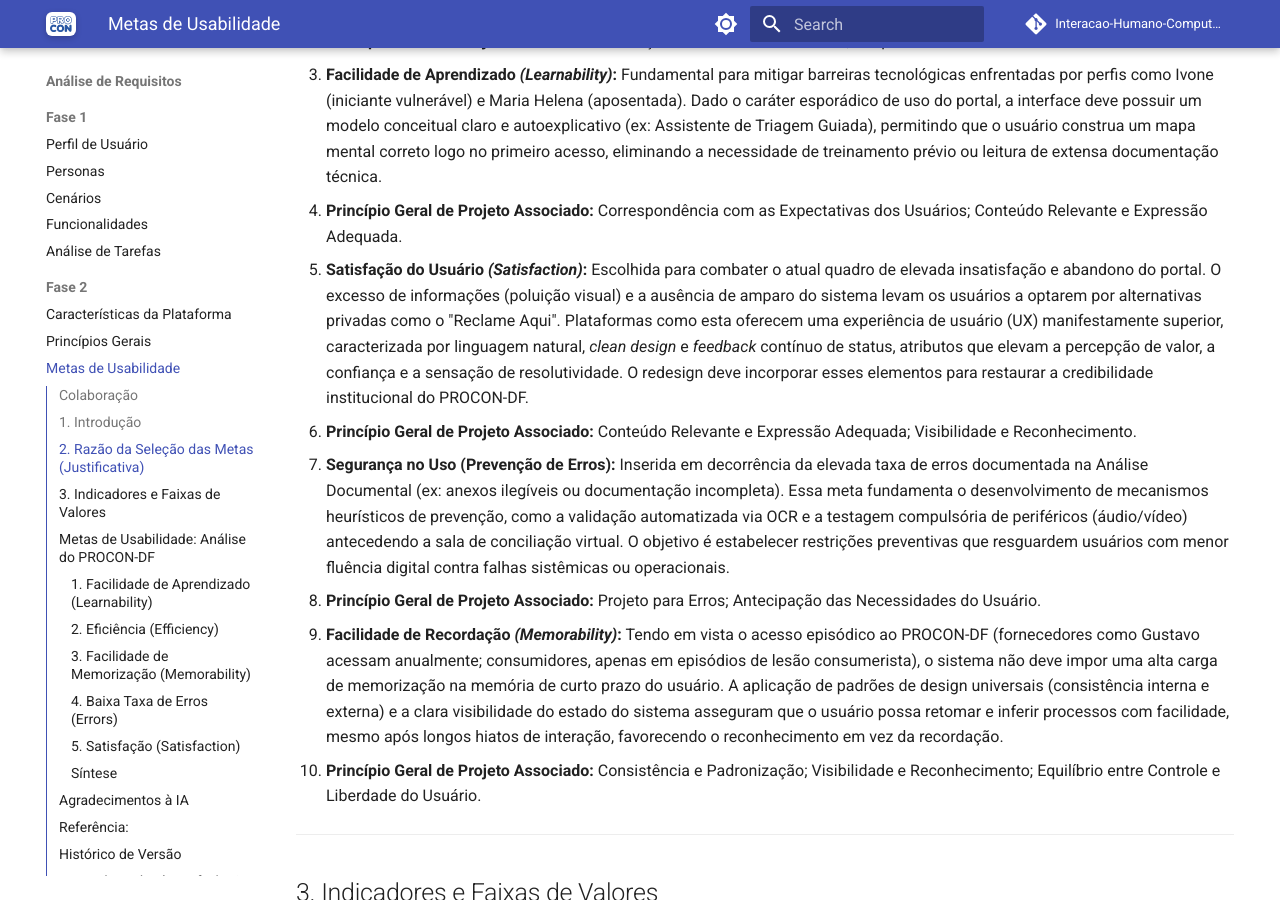
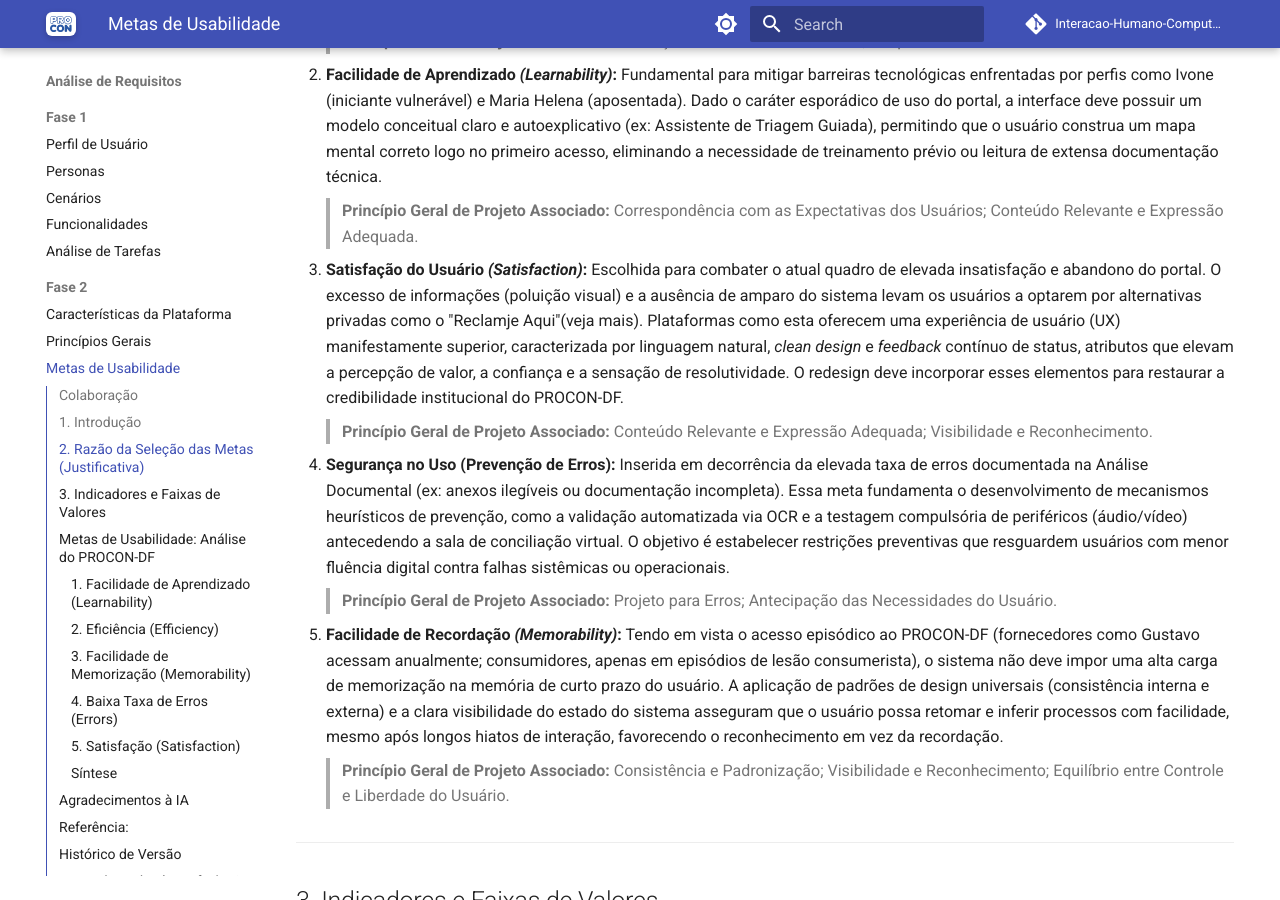
Before and after one commit to Interacao-Humano-Computador/2026.1-Grupo03, an MkDocs documentation site: the page built from docs/analise-requisitos/metas-usabilidade.md, in a window 1280 px wide and 900 px high, scrolled down 980 px. Built offline with MkDocs 1.6.1 and Material for MkDocs 9.7.7, drawn with Linux system fonts in a browser that asks for light colours; comment, search, counter and statistics services are not loaded.

Commit message:
docs: create usability goals documentation and project execution schedule artifact

```diff
--- a/docs/analise-requisitos/metas-usabilidade.md
+++ b/docs/analise-requisitos/metas-usabilidade.md
@@ -18,15 +18,15 @@
 Conforme exigência da verificação do projeto, justificamos abaixo a escolha das metas prioritárias para o PROCON-DF, baseadas em evidências empíricas e totalmente alinhadas aos artefatos da Análise de Requisitos:
 
 1. **Eficiência:** Selecionada pois o Grupo de Foco e a Análise de Tarefas (GOMS) evidenciaram uma forte aversão à burocracia excessiva e à alta carga cognitiva exigida na interface atual. O uso de tecnologias como OCR e o autocompletar visa maximizar a eficiência de entrada de dados, reduzindo o tempo de execução e a probabilidade de falhas operacionais, otimizando o fluxo de interação para cidadãos e fornecedores.
-   - **Princípio Geral de Projeto Associado:** Promoção da Eficiência do Usuário; Simplicidade nas Estruturas das Tarefas.
+   > **Princípio Geral de Projeto Associado:** Promoção da Eficiência do Usuário; Simplicidade nas Estruturas das Tarefas.
 2. **Facilidade de Aprendizado *(Learnability)*:** Fundamental para mitigar barreiras tecnológicas enfrentadas por perfis como Ivone (iniciante vulnerável) e Maria Helena (aposentada). Dado o caráter esporádico de uso do portal, a interface deve possuir um modelo conceitual claro e autoexplicativo (ex: Assistente de Triagem Guiada), permitindo que o usuário construa um mapa mental correto logo no primeiro acesso, eliminando a necessidade de treinamento prévio ou leitura de extensa documentação técnica.
-   - **Princípio Geral de Projeto Associado:** Correspondência com as Expectativas dos Usuários; Conteúdo Relevante e Expressão Adequada.
-3. **Satisfação do Usuário *(Satisfaction)*:** Escolhida para combater o atual quadro de elevada insatisfação e abandono do portal. O excesso de informações (poluição visual) e a ausência de amparo do sistema levam os usuários a optarem por alternativas privadas como o "Reclame Aqui". Plataformas como esta oferecem uma experiência de usuário (UX) manifestamente superior, caracterizada por linguagem natural, *clean design* e *feedback* contínuo de status, atributos que elevam a percepção de valor, a confiança e a sensação de resolutividade. O redesign deve incorporar esses elementos para restaurar a credibilidade institucional do PROCON-DF.
-   - **Princípio Geral de Projeto Associado:** Conteúdo Relevante e Expressão Adequada; Visibilidade e Reconhecimento.
+   > **Princípio Geral de Projeto Associado:** Correspondência com as Expectativas dos Usuários; Conteúdo Relevante e Expressão Adequada.
+3. **Satisfação do Usuário *(Satisfaction)*:** Escolhida para combater o atual quadro de elevada insatisfação e abandono do portal. O excesso de informações (poluição visual) e a ausência de amparo do sistema levam os usuários a optarem por alternativas privadas como o "Reclamje Aqui"(veja mais). Plataformas como esta oferecem uma experiência de usuário (UX) manifestamente superior, caracterizada por linguagem natural, *clean design* e *feedback* contínuo de status, atributos que elevam a percepção de valor, a confiança e a sensação de resolutividade. O redesign deve incorporar esses elementos para restaurar a credibilidade institucional do PROCON-DF.
+   > **Princípio Geral de Projeto Associado:** Conteúdo Relevante e Expressão Adequada; Visibilidade e Reconhecimento.
 4. **Segurança no Uso (Prevenção de Erros):** Inserida em decorrência da elevada taxa de erros documentada na Análise Documental (ex: anexos ilegíveis ou documentação incompleta). Essa meta fundamenta o desenvolvimento de mecanismos heurísticos de prevenção, como a validação automatizada via OCR e a testagem compulsória de periféricos (áudio/vídeo) antecedendo a sala de conciliação virtual. O objetivo é estabelecer restrições preventivas que resguardem usuários com menor fluência digital contra falhas sistêmicas ou operacionais.
-   - **Princípio Geral de Projeto Associado:** Projeto para Erros; Antecipação das Necessidades do Usuário.
+   > **Princípio Geral de Projeto Associado:** Projeto para Erros; Antecipação das Necessidades do Usuário.
 5. **Facilidade de Recordação *(Memorability)*:** Tendo em vista o acesso episódico ao PROCON-DF (fornecedores como Gustavo acessam anualmente; consumidores, apenas em episódios de lesão consumerista), o sistema não deve impor uma alta carga de memorização na memória de curto prazo do usuário. A aplicação de padrões de design universais (consistência interna e externa) e a clara visibilidade do estado do sistema asseguram que o usuário possa retomar e inferir processos com facilidade, mesmo após longos hiatos de interação, favorecendo o reconhecimento em vez da recordação.
-   - **Princípio Geral de Projeto Associado:** Consistência e Padronização; Visibilidade e Reconhecimento; Equilíbrio entre Controle e Liberdade do Usuário.
+   > **Princípio Geral de Projeto Associado:** Consistência e Padronização; Visibilidade e Reconhecimento; Equilíbrio entre Controle e Liberdade do Usuário.
 
 ---
 
@@ -48,6 +48,7 @@
 ---
 
 ## Metas de Usabilidade: Análise do PROCON-DF
+<div><a href="#"> </a></div>
 
 A análise a seguir examina os principais fatores que levam usuários a abandonar o portal oficial do
 [PROCON-DF](https://www.procon.df.gov.br/) em favor de alternativas como o
```
Also changed, not shown: docs/planejamento/cronograma-executado.md (+21 -2 lines).
